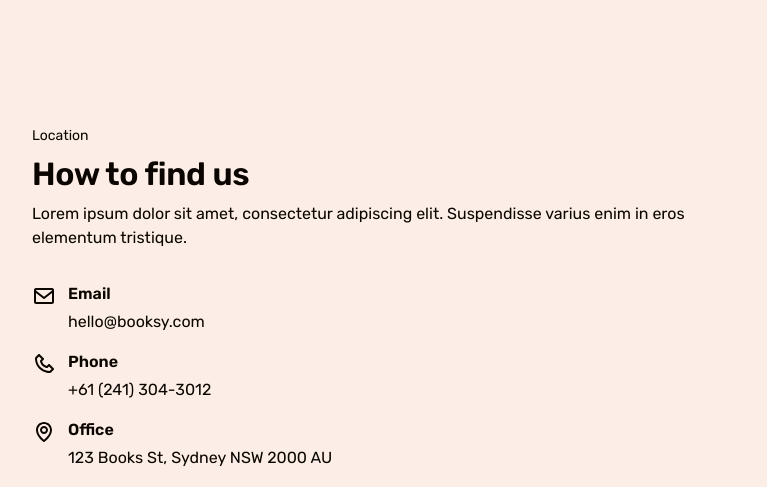
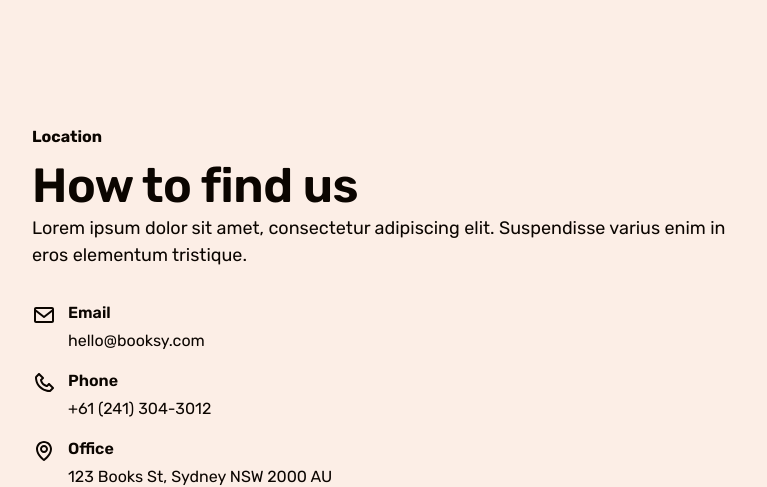
Before and after one commit to nikolka44/project-BooksyTeam4, a website built with Vite: page src/index.html in a window 1280 px wide. Shown: the part 2019-2506 px from the top of the page, without its empty margins (256-1023 px from the left). Built offline with nearby package versions, Linux system fonts and the light colour scheme; no server answers; files whose address does not match are found by name.

Commit message:
Update Location section styles

```diff
--- a/src/css/location.css
+++ b/src/css/location.css
@@ -1,31 +1,16 @@
 /* ========== MOBILE (320px+) ========== */
-.location {
-    background-color: #fceee6;
-}
-
 .location-subtitle {
     margin-bottom: 8px;
-    font-weight: 400;
-    font-size: 14px;
+    font-weight: 6git status00;
+    font-size: 16px;
     line-height: 1.5;
-    color: #0b0500;
-}
-
-.location-title {
-    margin-bottom: 8px;
-    font-weight: 600;
-    font-size: 32px;
-    line-height: 1.25;
-    letter-spacing: -0.01em;
-    color: #0b0500;
 }
 
 .location-description {
     margin-bottom: 32px;
     font-weight: 400;
-    font-size: 16px;
+    font-size: 18px;
     line-height: 1.5;
-    color: #0b0500;
 }
 
 .location-wrapper {
```
